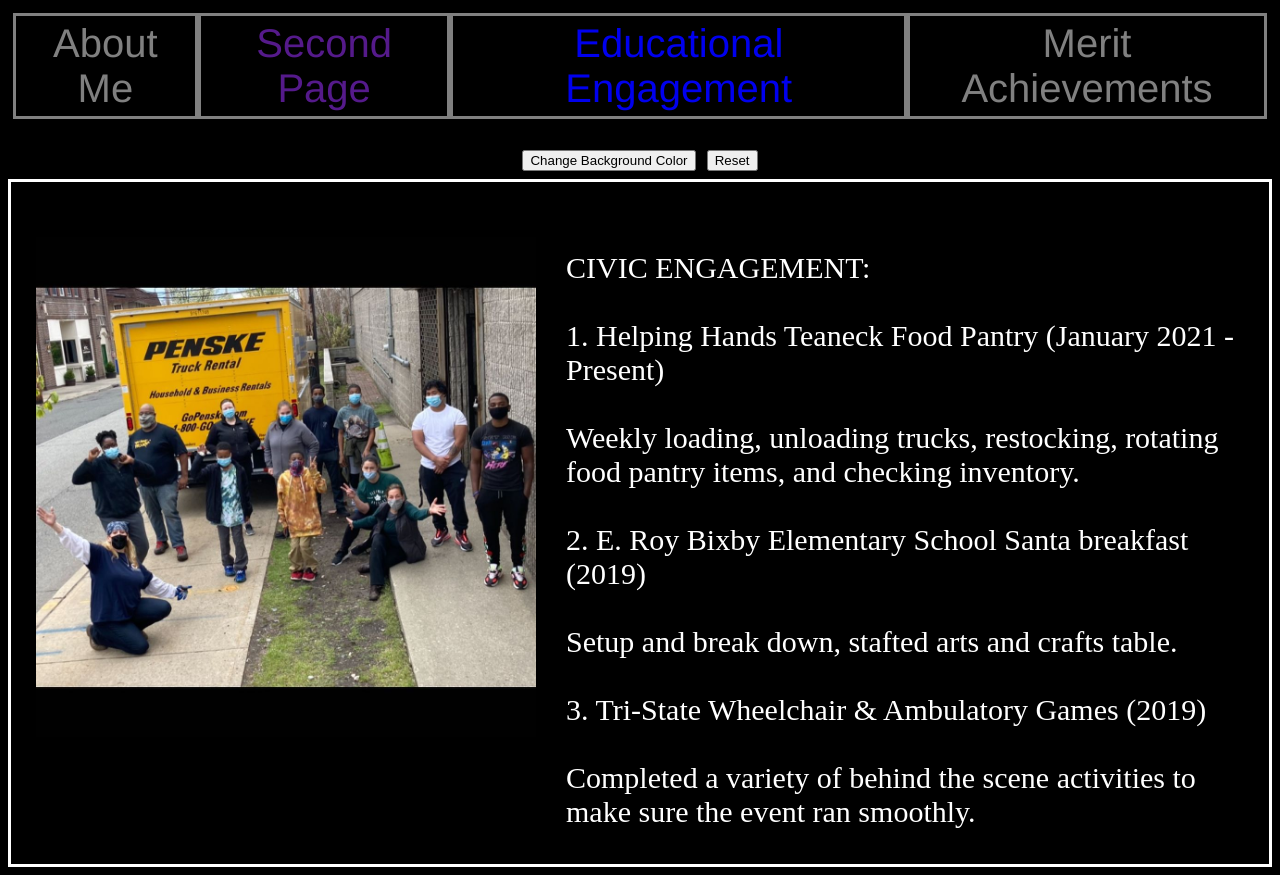
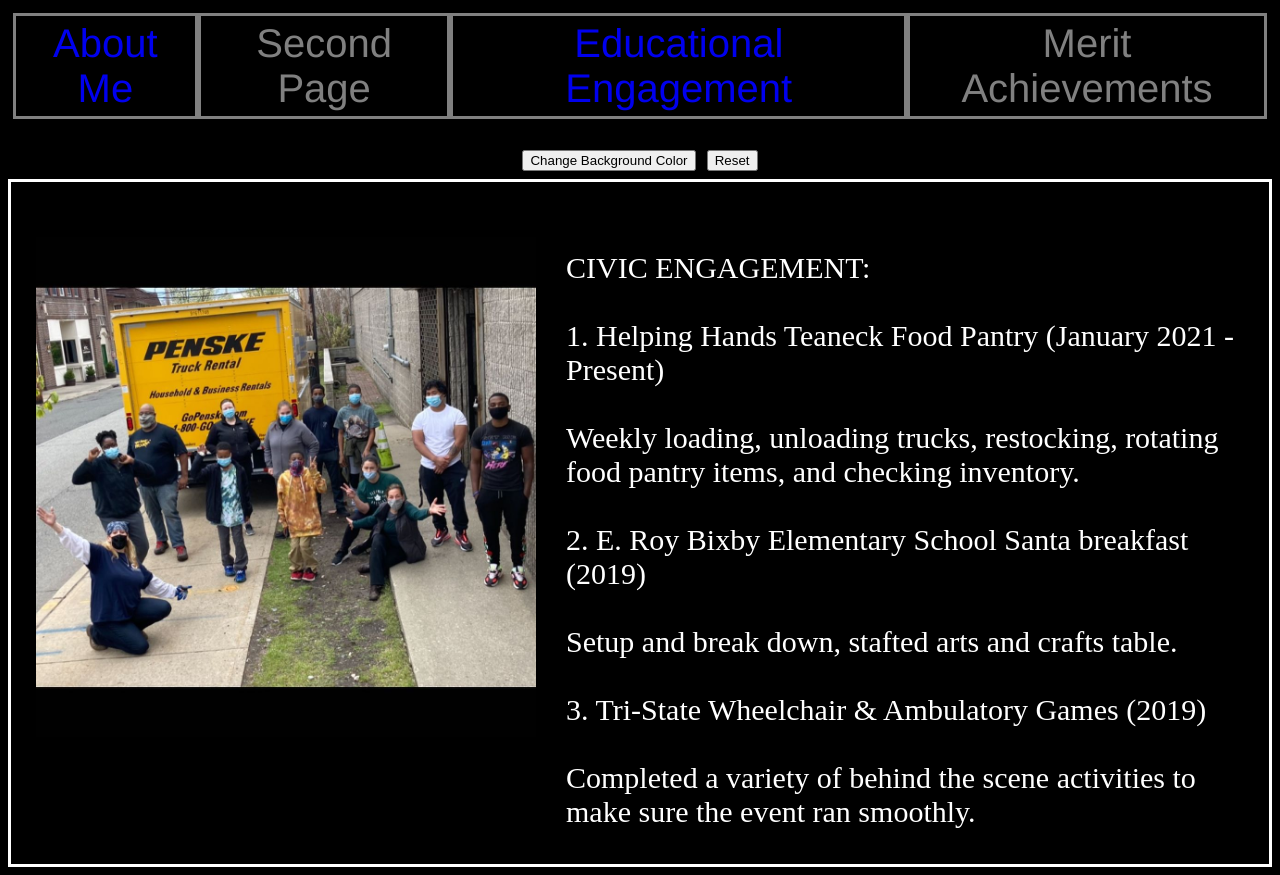
Before and after one commit to Max-ASC/SecondPage, a plain HTML site: page index.html in a window 1280 px wide. Drawn offline with Linux system fonts and the light colour scheme.

Commit message:
Update index.html

```diff
--- a/index.html
+++ b/index.html
@@ -15,11 +15,11 @@
 
         <img src="Google_Docs_logo_(2014-2020).svg.png"> -->
 
-        <div class="items1">About Me</div>
+        <div class="items1"><a href="https://max-asc.github.io/UpdatedWebsite/" target="blank">About Me</a></div>
 
         <!-- <img src="Google_Sheets_logo_(2014-2020).svg.png"> -->
 
-        <div class="items2"><a href="">Second Page</a></div>
+        <div class="items2">Second Page</div>
 
         <div class="items3"><a href="https://bcts.bergen.org/index.php/2016-05-10-17-30-50/teterboro-campus" target="blank">Educational Engagement</a></div>
 
```
